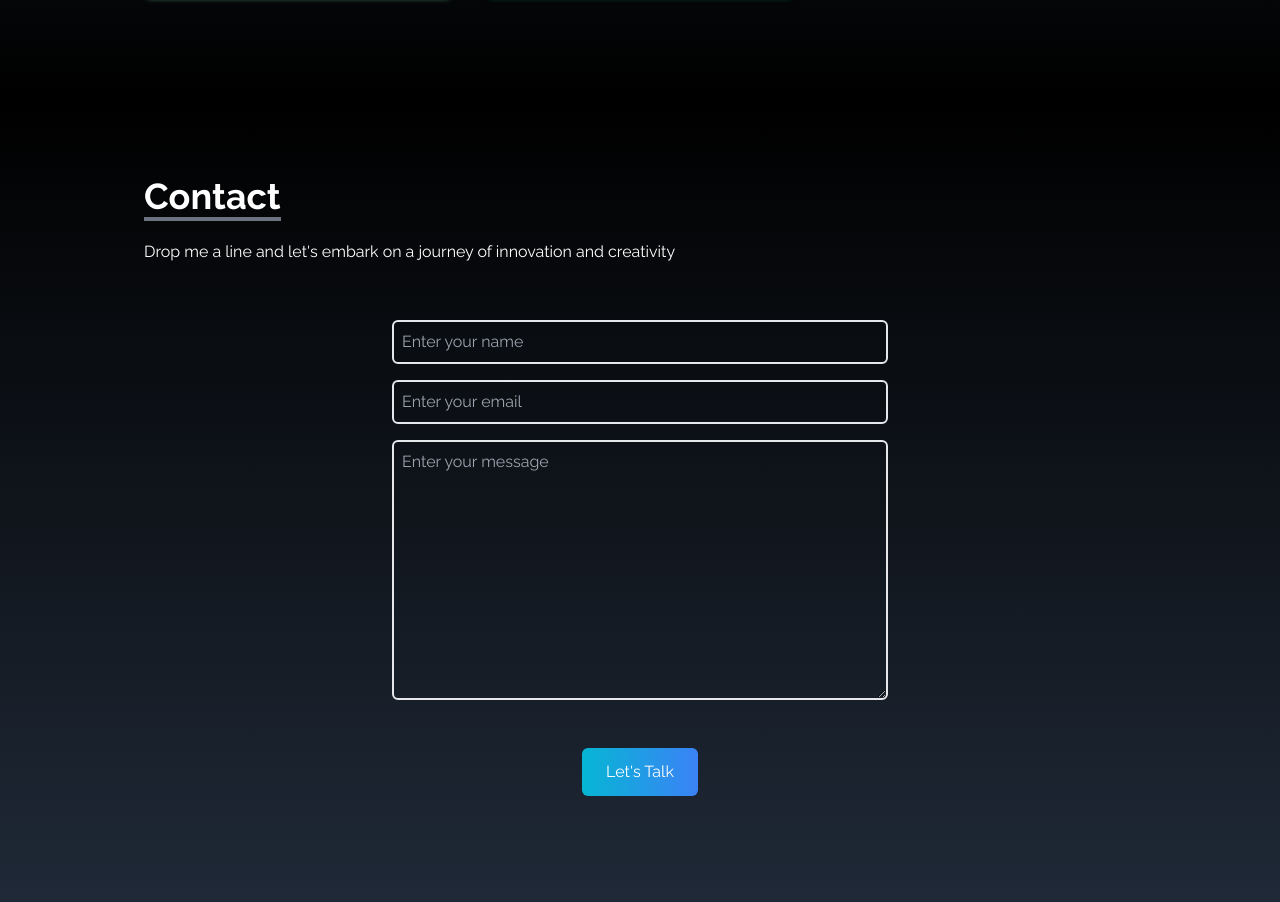
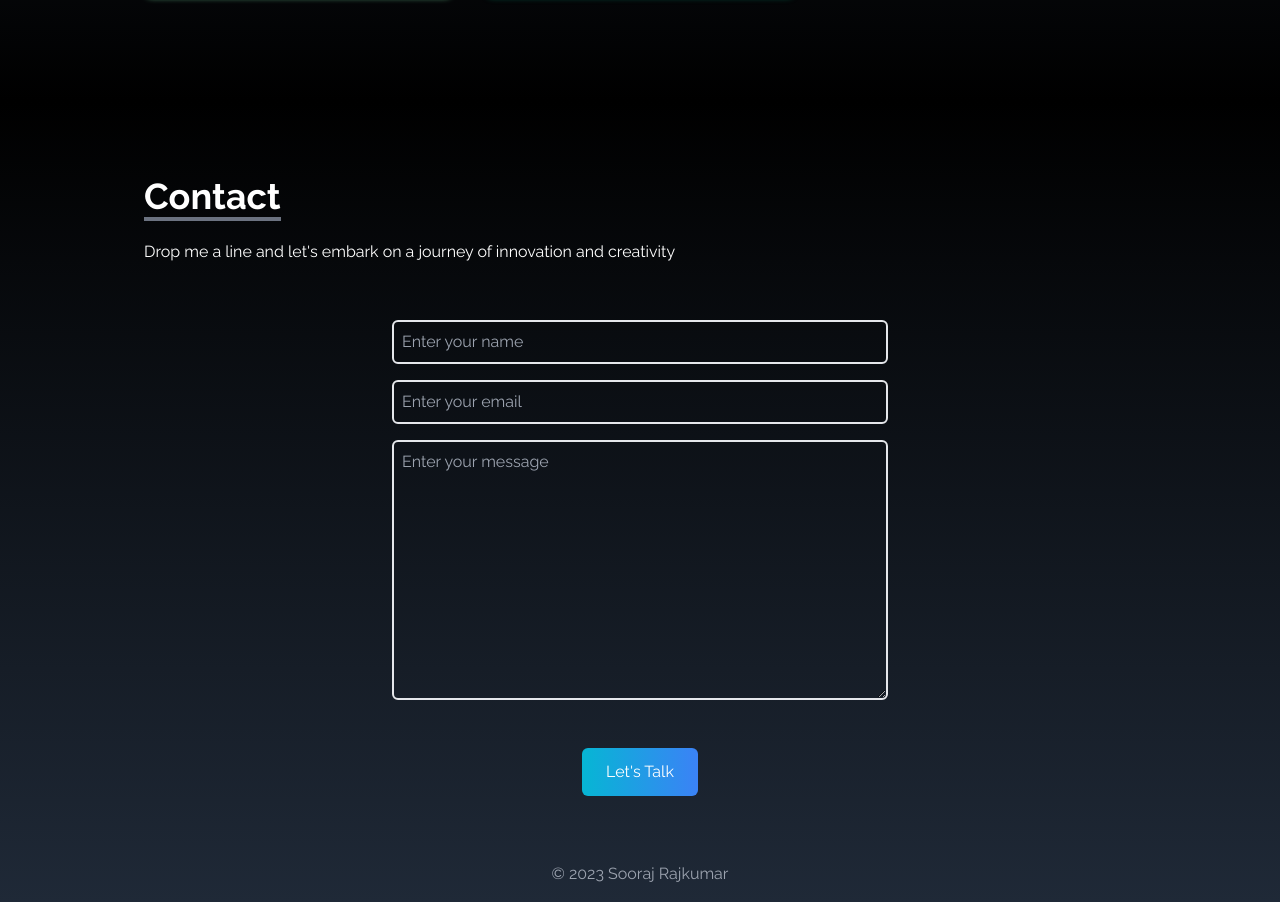
Before and after one commit to sooraj-RK/Portfolio, a React (Create React App) app: page / in a window 1280 px wide. Shown: the part 3178-4080 px from the top of the page. Built offline with nearby package versions, Linux system fonts and the light colour scheme.

Commit message:
copyrights

```diff
--- a/src/Components/Contact.jsx
+++ b/src/Components/Contact.jsx
@@ -1,17 +1,22 @@
 import React from "react";
 
 const Contact = () => {
+  const currentYear = new Date().getFullYear();
+  const authorName = "Sooraj Rajkumar";
+
   return (
     <div
       name="contact"
-      className="w-full h-screen bg-gradient-to-b from-black to-gray-800 p-4 text-white"
+      className="w-full h-screen bg-gradient-to-b from-black to-gray-800 p-4 text-white relative"
     >
       <div className="flex flex-col p-4 justify-center max-w-screen-lg mx-auto h-full">
         <div className="pb-8">
           <p className="text-4xl font-bold inline border-b-4 border-gray-500">
             Contact
           </p>
-          <p className="py-6">Drop me a line and let's embark on a journey of innovation and creativity</p>
+          <p className="py-6">
+            Drop me a line and let's embark on a journey of innovation and creativity
+          </p>
         </div>
         <div className="flex justify-center items-center">
           <form
@@ -45,6 +50,9 @@ const Contact = () => {
           </form>
         </div>
       </div>
+      <div className="text-center text-gray-400 py-4 absolute bottom-0 left-0 w-full">
+        &copy; {currentYear} {authorName}
+      </div>
     </div>
   );
 };
--- a/src/Components/Experience.jsx
+++ b/src/Components/Experience.jsx
@@ -64,7 +64,7 @@ const Experience = () => {
   return (
     <div
       name="experience"
-      className="bg-gradient-to-b from-gray-800 to-black w-full h-screen"
+      className="experience-container bg-gradient-to-b from-gray-800 to-black w-full h-screen"
     >
       <div className="max-w-screen-lg mx-auto p-4 flex flex-col justify-center w-full h-full text-white">
         <div>
--- a/src/Components/Portfolio.jsx
+++ b/src/Components/Portfolio.jsx
@@ -54,7 +54,7 @@ const Portfolio = () => {
   };
 
   return (
-    <div name="portfolio" className="bg-gradient-to-b from-black to-gray-800 w-full md:min-h-screen text-white">
+    <div name="portfolio" className="portfolio-container bg-gradient-to-b from-black to-gray-800 w-full md:min-h-screen text-white">
       <div className="max-w-screen-lg p-4 mx-auto flex flex-col justify-center w-full">
         <div className="pb-8">
           <p className="text-4xl font-bold inline border-b-4 border-gray-500">
--- a/src/index.css
+++ b/src/index.css
@@ -9,3 +9,18 @@
     font-family: 'Raleway', sans-serif;
   }
 }
+
+.portfolio-container {
+  position: relative;
+  z-index: 1;
+}
+
+.experience-container {
+  position: relative;
+  z-index: 2;
+}
+
+.contact-container {
+  position: relative;
+  z-index: 3;
+}
```
